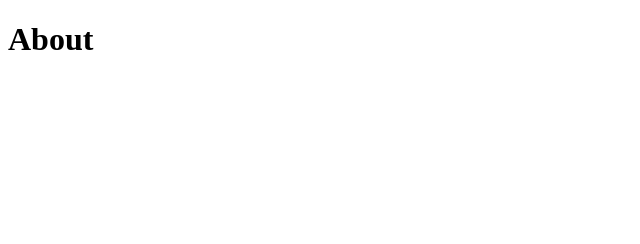
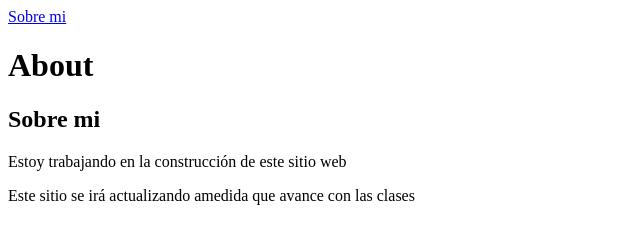
Before and after one commit to kazuloey/shiny-giggle, an Astro site: page /about in a window 1280 px wide. Shown: the whole page, without its empty margins (0-640 px from the left). Built offline with nearby package versions, Linux system fonts and the light colour scheme; Astro itself is replaced by a stand-in of ours.

Commit message:
initial commit

```diff
--- a/src/pages/about.astro
+++ b/src/pages/about.astro
@@ -3,8 +3,16 @@
 <head>
     <meta charset="UTF-8">
     <meta name="viewport" content="width=device-width, initial-scale=1.0">
-    <title>Astro About</title>
+    <title>Demo About</title>
 </head>
 <body>
+   <a href="/about/">Sobre mi</a>
+
 <h1>About</h1>
+<h2>Sobre mi</h2>
+<p>Estoy trabajando en la construcción de este sitio web</p>
+
+<p>Este sitio se irá actualizando amedida que avance con las clases</p>
+
+</body>
 </html>
```
Also changed, not shown: src/pages/index.astro (+5 -2 lines).
